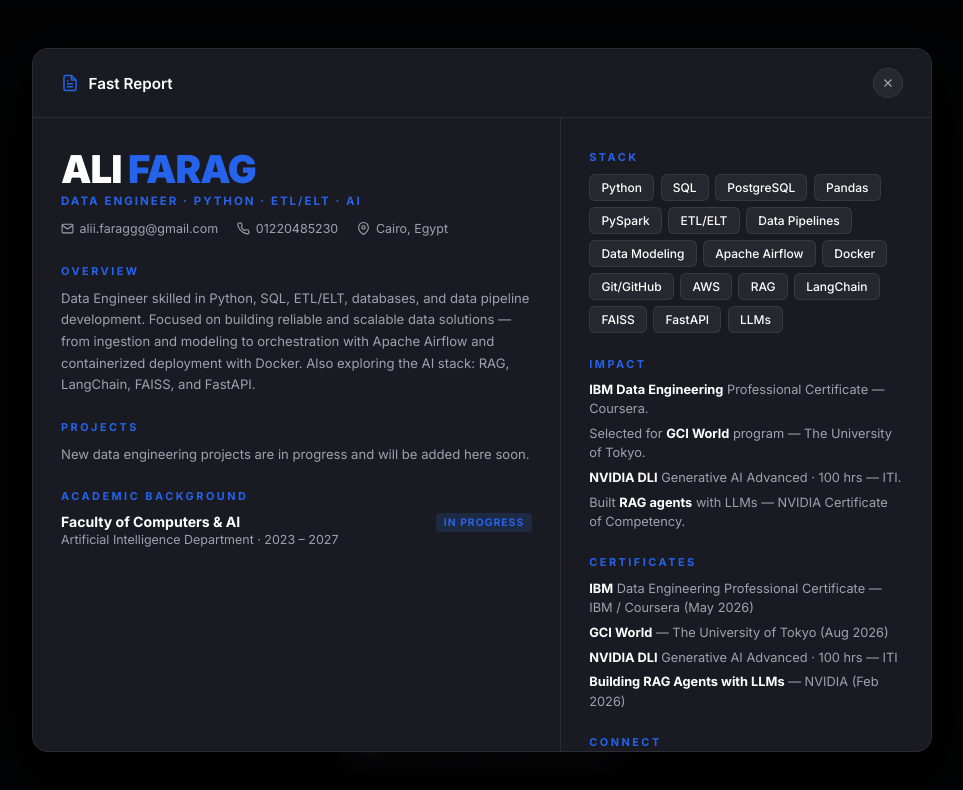
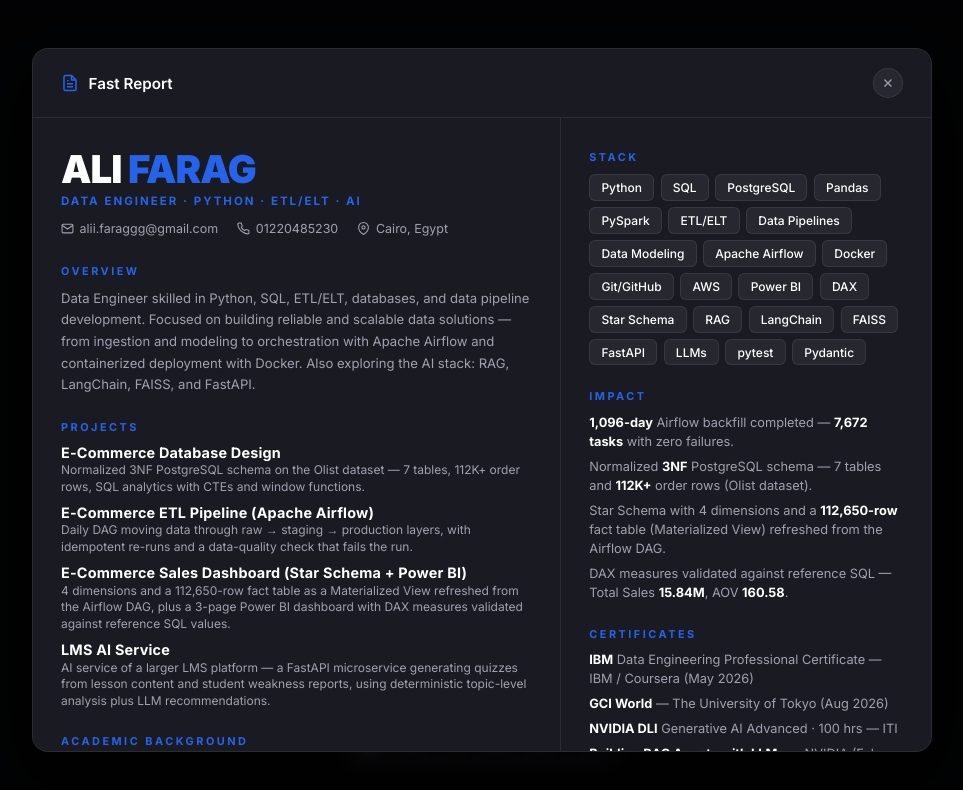
Before and after one commit to Ali-Ahmed-Farag/ali-farag-portfolio, an Angular app: page /resume in a window 1280 px wide. Shown: the top 790 px of the page, without its empty margins (158-1121 px from the left). Built offline with nearby package versions, Linux system fonts and the light colour scheme.

Commit message:
Update resume projects, stack icons and skills

```diff
--- a/src/app/projects/projects.component.ts
+++ b/src/app/projects/projects.component.ts
@@ -432,6 +432,8 @@ export class ProjectsComponent extends PageTransition implements OnInit {
       FastAPI: 'assets/icons/fastapi-original.svg',
       RAG: 'assets/icons/database-svgrepo-com.svg',
       Database: 'assets/icons/database-svgrepo-com.svg',
+      LangChain: 'assets/icons/langchain.svg',
+      pytest: 'assets/icons/pytest-original.svg',
     };
     return iconMap[tag] || '';
   }
--- a/src/app/resume/resume.component.html
+++ b/src/app/resume/resume.component.html
@@ -58,9 +58,24 @@
         <!-- Projects -->
         <div class="resume-section">
           <h3 class="resume-section__label">PROJECTS</h3>
-          <p class="resume-section__text">
-            New data engineering projects are in progress and will be added here soon.
-          </p>
+          <ul class="resume-projects">
+            <li>
+              <span class="resume-projects__name">E-Commerce Database Design</span>
+              <span class="resume-projects__desc">Normalized 3NF PostgreSQL schema on the Olist dataset — 7 tables, 112K+ order rows, SQL analytics with CTEs and window functions.</span>
+            </li>
+            <li>
+              <span class="resume-projects__name">E-Commerce ETL Pipeline (Apache Airflow)</span>
+              <span class="resume-projects__desc">Daily DAG moving data through raw → staging → production layers, with idempotent re-runs and a data-quality check that fails the run.</span>
+            </li>
+            <li>
+              <span class="resume-projects__name">E-Commerce Sales Dashboard (Star Schema + Power BI)</span>
+              <span class="resume-projects__desc">4 dimensions and a 112,650-row fact table as a Materialized View refreshed from the Airflow DAG, plus a 3-page Power BI dashboard with DAX measures validated against reference SQL values.</span>
+            </li>
+            <li>
+              <span class="resume-projects__name">LMS AI Service</span>
+              <span class="resume-projects__desc">AI service of a larger LMS platform — a FastAPI microservice generating quizzes from lesson content and student weakness reports, using deterministic topic-level analysis plus LLM recommendations.</span>
+            </li>
+          </ul>
         </div>
 
         <!-- Education -->
@@ -91,8 +106,10 @@
             <span>Data Pipelines</span><span>Data Modeling</span>
             <span>Apache Airflow</span><span>Docker</span>
             <span>Git/GitHub</span><span>AWS</span>
+            <span>Power BI</span><span>DAX</span><span>Star Schema</span>
             <span>RAG</span><span>LangChain</span>
             <span>FAISS</span><span>FastAPI</span><span>LLMs</span>
+            <span>pytest</span><span>Pydantic</span>
           </div>
         </div>
 
@@ -100,10 +117,10 @@
         <div class="resume-section">
           <h3 class="resume-section__label">IMPACT</h3>
           <ul class="resume-impact">
-            <li><strong>IBM Data Engineering</strong> Professional Certificate — Coursera.</li>
-            <li>Selected for <strong>GCI World</strong> program — The University of Tokyo.</li>
-            <li><strong>NVIDIA DLI</strong> Generative AI Advanced · 100 hrs — ITI.</li>
-            <li>Built <strong>RAG agents</strong> with LLMs — NVIDIA Certificate of Competency.</li>
+            <li><strong>1,096-day</strong> Airflow backfill completed — <strong>7,672 tasks</strong> with zero failures.</li>
+            <li>Normalized <strong>3NF</strong> PostgreSQL schema — 7 tables and <strong>112K+</strong> order rows (Olist dataset).</li>
+            <li>Star Schema with 4 dimensions and a <strong>112,650-row</strong> fact table (Materialized View) refreshed from the Airflow DAG.</li>
+            <li>DAX measures validated against reference SQL — Total Sales <strong>15.84M</strong>, AOV <strong>160.58</strong>.</li>
           </ul>
         </div>
 
--- a/src/app/stack/stack.component.ts
+++ b/src/app/stack/stack.component.ts
@@ -17,18 +17,18 @@ export class StackComponent extends PageTransition implements OnInit {
   }
 
   techs = [
-    { name: 'Python',      icon: 'assets/icons/python-original.svg'               },
-    { name: 'SQL',         icon: 'assets/icons/postgresql-original.svg'           },
-    { name: 'PostgreSQL',  icon: 'assets/icons/postgresql-original.svg'           },
-    { name: 'Pandas',      icon: 'assets/icons/pandas-original.svg'               },
-    { name: 'PySpark',     icon: 'assets/icons/apachespark-original.svg'          },
-    { name: 'Airflow',     icon: 'assets/icons/apacheairflow-original.svg'        },
-    { name: 'Docker',      icon: 'assets/icons/docker-original.svg'               },
-    { name: 'Git',         icon: 'assets/icons/git-original.svg'                  },
-    { name: 'AWS',         icon: 'assets/icons/amazonwebservices-original-wordmark.svg' },
-    { name: 'FastAPI',     icon: 'assets/icons/fastapi-original.svg'              },
-    { name: 'RAG',         icon: 'assets/icons/database-svgrepo-com.svg'          },
-    { name: 'LangChain',   icon: 'assets/icons/database-svgrepo-com.svg'          },
+    { name: 'Python',           icon: 'assets/icons/python-original.svg'               },
+    { name: 'PostgreSQL',       icon: 'assets/icons/postgresql-original.svg'           },
+    { name: 'Pandas',           icon: 'assets/icons/pandas-original.svg'               },
+    { name: 'PySpark',          icon: 'assets/icons/apachespark-original.svg'          },
+    { name: 'Airflow',          icon: 'assets/icons/apacheairflow-original.svg'        },
+    { name: 'Docker',           icon: 'assets/icons/docker-original.svg'               },
+    { name: 'Git',              icon: 'assets/icons/git-original.svg'                  },
+    { name: 'AWS',              icon: 'assets/icons/amazonwebservices-original-wordmark.svg' },
+    { name: 'FastAPI',          icon: 'assets/icons/fastapi-original.svg'              },
+    { name: 'RAG',              icon: 'assets/icons/database-svgrepo-com.svg'          },
+    { name: 'LangChain',        icon: 'assets/icons/langchain.svg'                     },
+    { name: 'pytest',           icon: 'assets/icons/pytest-original.svg'               },
   ];
 
   socials = {
```
Also changed, not shown: src/assets/icons/langchain.svg (added), src/assets/icons/pytest-original.svg (added).
